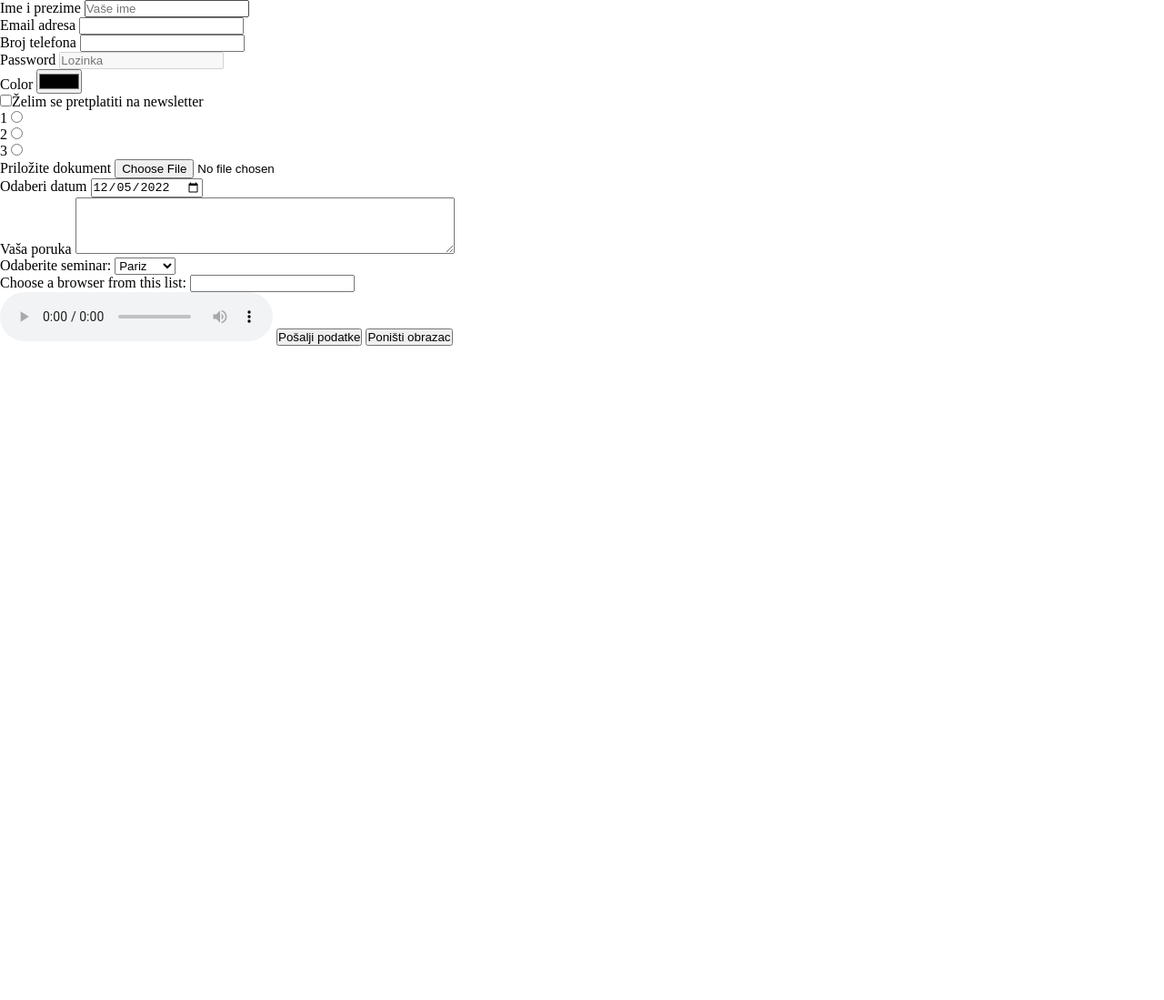
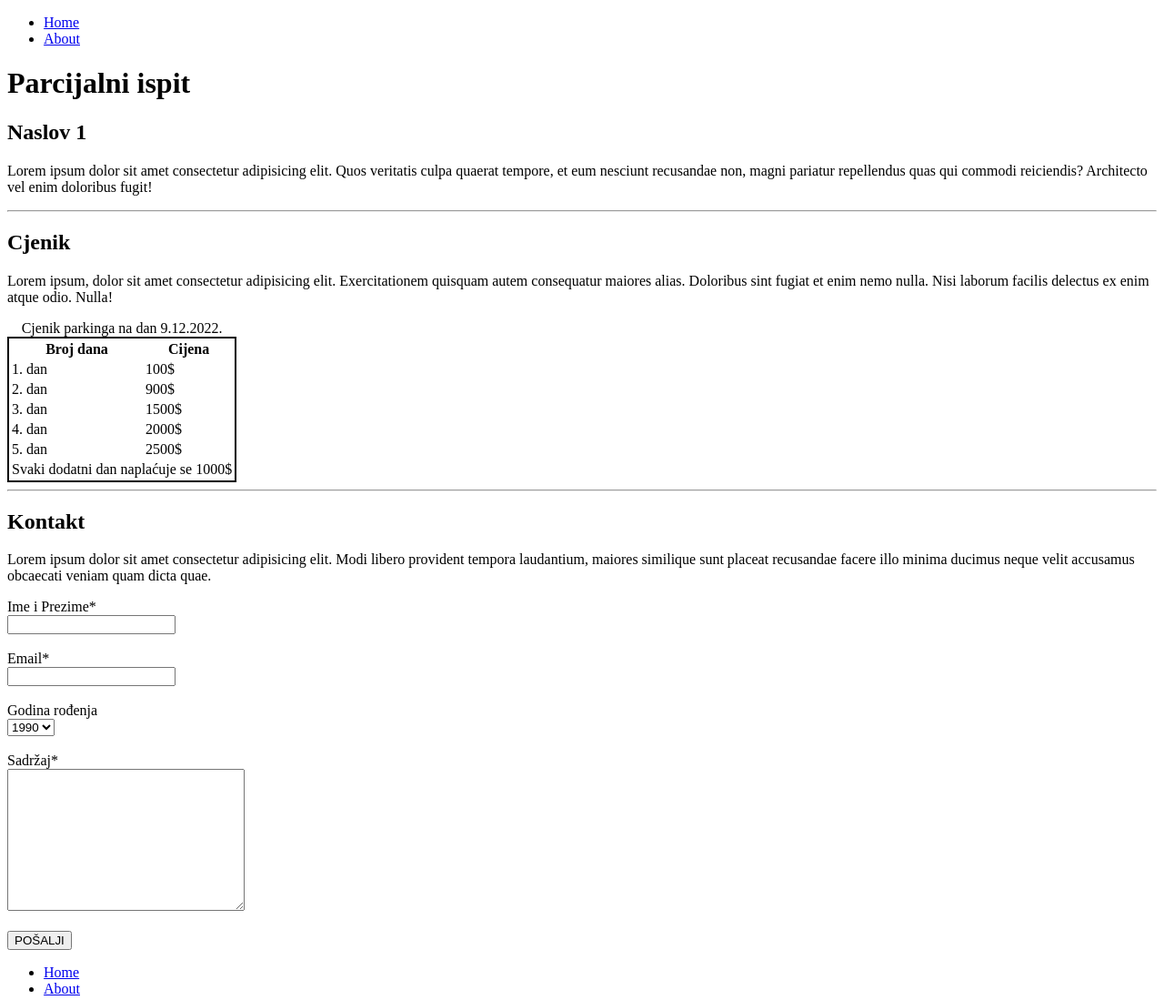
Before and after one commit to iboroja/algebra-HTML, a plain HTML site: page index.html in a window 1280 px wide. Shown: the top 1099 px of the page at 91% size. Before the commit the page ends 800 px from the top, so only its background shows below. Drawn offline with Linux system fonts and the light colour scheme.

Commit message:
vjezba za ispit

```diff
--- a/index.html
+++ b/index.html
@@ -1,168 +1,137 @@
 <!DOCTYPE html>
-<html>
+<html lang="en">
   <head>
     <meta charset="UTF-8" />
     <meta http-equiv="X-UA-Compatible" content="IE=edge" />
     <meta name="viewport" content="width=device-width, initial-scale=1.0" />
-    <title>Document</title>
-    <link rel="stylesheet" href="style.css" />
+    <meta name="description" content="test" />
+    <title>Test</title>
   </head>
   <body>
-    <header></header>
+    <header>
+      <nav>
+        <ul>
+          <li><a href="index.html">Home</a></li>
+          <li><a href="about.html">About</a></li>
+        </ul>
+      </nav>
+    </header>
     <main>
-      <form action="" method="post" class="form">
-        <div class="form__row">
-          <label for="nameAndSurname" class="form__label">Ime i prezime</label>
-          <input
-            type="text"
-            class="form_input"
-            placeholder="Vaše ime"
-            id="nameAndSurname"
-            name="nameAndSurname"
-            required
-          />
+      <h1>Parcijalni ispit</h1>
+      <section>
+        <h2>Naslov 1</h2>
+        <p>
+          Lorem ipsum dolor sit amet consectetur adipisicing elit. Quos
+          veritatis culpa quaerat tempore, et eum nesciunt recusandae non, magni
+          pariatur repellendus quas qui commodi reiciendis? Architecto vel enim
+          doloribus fugit!
+        </p>
+      </section>
+      <hr />
+      <section>
+        <h2>Cjenik</h2>
+        <p>
+          Lorem ipsum, dolor sit amet consectetur adipisicing elit.
+          Exercitationem quisquam autem consequatur maiores alias. Doloribus
+          sint fugiat et enim nemo nulla. Nisi laborum facilis delectus ex enim
+          atque odio. Nulla!
+        </p>
+        <table style="border: 2px solid black">
+          <caption>
+            Cjenik parkinga na dan 9.12.2022.
+          </caption>
+          <thead>
+            <tr>
+              <th>Broj dana</th>
+              <th>Cijena</th>
+            </tr>
+          </thead>
+
+          <tbody>
+            <tr>
+              <td>1. dan</td>
+              <td>100$</td>
+            </tr>
+            <tr>
+              <td>2. dan</td>
+              <td>900$</td>
+            </tr>
+            <tr>
+              <td>3. dan</td>
+              <td>1500$</td>
+            </tr>
+            <tr>
+              <td>4. dan</td>
+              <td>2000$</td>
+            </tr>
+            <tr>
+              <td>5. dan</td>
+              <td>2500$</td>
+            </tr>
+          </tbody>
+
+          <tfoot>
+            <tr>
+              <td colspan="2">Svaki dodatni dan naplaćuje se 1000$</td>
+            </tr>
+          </tfoot>
+        </table>
+      </section>
+
+      <hr />
+
+      <section>
+        <h2>Kontakt</h2>
+        <p>
+          Lorem ipsum dolor sit amet consectetur adipisicing elit. Modi libero
+          provident tempora laudantium, maiores similique sunt placeat
+          recusandae facere illo minima ducimus neque velit accusamus obcaecati
+          veniam quam dicta quae.
+        </p>
+        <div class="contact_form">
+          <form action="#" method="get">
+            <label for="firstName">Ime i Prezime*</label><br />
+            <input type="text" id="firstName" name="firstName" required />
+            <br /><br />
+
+            <label for="email">Email*</label><br />
+            <input type="text" id="email" name="email" required />
+            <br /><br />
+
+            <label for="year">Godina rođenja</label><br />
+            <select name="year" id="year">
+              <option value="1990">1990</option>
+              <option value="2000">2000</option>
+              <option value="2010">2010</option>
+              <option value="2020">2020</option>
+            </select>
+            <br /><br />
+
+            <label for="textArea">Sadržaj*</label><br />
+            <textarea
+              name="textArea"
+              id="textArea"
+              rows="10"
+              cols="30"
+              required
+            ></textarea>
+            <br /><br />
+
+            <button>POŠALJI</button>
+          </form>
         </div>
-        <div class="form__row">
-          <label for="email" class="form__label">Email adresa</label>
-          <input
-            type="email"
-            class="form_input"
-            id="email"
-            name="email"
-            required
-          />
-        </div>
-        <div class="form__row">
-          <label for="phone" class="form__label">Broj telefona</label>
-          <input
-            type="tel"
-            class="form_input"
-            id="phone"
-            name="phone"
-            pattern="[0-9]{3}-[0-9]{2}-[0-9]{3}"
-          />
-        </div>
-        <div class="form__row">
-          <label for="password" class="form__label">Password</label>
-          <input
-            type="password"
-            class="form_input"
-            placeholder="Lozinka"
-            id="password"
-            name="password"
-            disabled
-          />
-        </div>
-        <div class="form__row">
-          <label for="color" class="form__label">Color</label>
-          <input type="color" class="form_input" id="color" name="color" />
-        </div>
-        <div class="form__row form__row_checkbox">
-          <label for="newsletter" class="form__label">
-            <input
-              type="checkbox"
-              class="form_input"
-              placeholder="Lozinka"
-              id="newsletter"
-              name="newsletter"
-            />Želim se pretplatiti na newsletter</label
-          >
-        </div>
-        <div class="form__row form__row_radio">
-          <div class="form__option">
-            <label for="ocjena1" class="form__label form__label_inline"
-              >1</label
-            >
-            <input
-              type="radio"
-              class="form_input"
-              id="ocjena1"
-              name="ocjena"
-              value="1"
-              onclick="playAudio()"
-            />
-          </div>
-          <div class="form__option">
-            <label for="ocjena2" class="form__label form__label_inline"
-              >2</label
-            >
-            <input
-              type="radio"
-              class="form_input"
-              id="ocjena2"
-              name="ocjena"
-              value="2"
-            />
-          </div>
-          <div class="form__option">
-            <label for="ocjena3" class="form__label form__label_inline"
-              >3</label
-            >
-            <input
-              type="radio"
-              class="form_input"
-              id="ocjena3"
-              name="ocjena"
-              value="3"
-            />
-          </div>
-        </div>
-        <div class="form__row">
-          <label for="dokument" class="form__label">Priložite dokument</label>
-          <input type="file" id="dokument" />
-        </div>
-
-        <div class="form__row">
-          <label for="date" class="form__label">Odaberi datum</label>
-          <input
-            type="date"
-            class="form_input"
-            placeholder="Lozinka"
-            id="date"
-            name="date"
-            value="2022-12-05"
-          />
-        </div>
-
-        <div class="form__row">
-          <label for="textarea" class="form__label">Vaša poruka</label>
-          <textarea id="textarea" name="textarea" rows="4" cols="50">
-          </textarea>
-        </div>
-
-        <div class="form__row">
-          <label for="seminar">Odaberite seminar:</label>
-          <select id="seminar" name="seminar">
-            <option value="pariz">Pariz</option>
-            <option value="rim">Rim</option>
-            <option value="zagreb">Zagreb</option>
-            <option value="london">London</option>
-          </select>
-        </div>
-
-        <div class="form__row">
-          <label for="myBrowser">Choose a browser from this list:</label>
-          <input list="browsers" id="myBrowser" name="myBrowser" />
-          <datalist id="browsers">
-            <option value="Chrome"></option>
-            <option value="Firefox"></option>
-            <option value="Internet Explorer"></option>
-            <option value="Opera"></option>
-            <option value="Safari"></option>
-            <option value="Microsoft Edge"></option>
-          </datalist>
-        </div>
-        <audio
-          type="audio/mpeg"
-          src="zidareva ljubav.mp3"
-          controls
-          id="audio"
-        ></audio>
-        <button>Pošalji podatke</button>
-        <button type="reset">Poništi obrazac</button>
-      </form>
+      </section>
     </main>
-    <footer></footer>
+    <footer>
+      <ul>
+        <li>
+          <a href="index.html">Home</a>
+        </li>
+        <li>
+          <a href="about.html">About</a>
+        </li>
+        <p>Copyright &#174; 2022</p>
+      </ul>
+    </footer>
   </body>
-  <script src="script.js"></script>
 </html>
--- a/style.css
+++ /dev/null
@@ -1,123 +0,0 @@
-.header {
-  background: #000;
-}
-
-* {
-  margin: 0;
-  padding: 0;
-}
-
-a {
-  text-decoration: none;
-  color: initial;
-}
-
-.header__inner {
-  width: 1280px;
-  margin: 0 auto;
-  display: flex;
-  justify-content: space-between;
-  align-items: center;
-}
-
-.header__figure {
-  width: 200px;
-  height: 80px;
-}
-
-.header__image {
-  width: 100%;
-  height: 100%;
-  object-fit: contain;
-}
-
-.header__nav {
-  display: flex;
-  color: #ffffff;
-  font-weight: 600;
-  text-transform: uppercase;
-}
-
-.header__link {
-  margin-right: 48px;
-  color: #ffffff;
-}
-
-.header__link:last-child {
-  margin-right: 0px;
-}
-
-.hero {
-  position: relative;
-  width: 100%;
-  height: calc(100vh - 80px);
-}
-
-.hero__image {
-  width: 100%;
-  height: 100%;
-  object-fit: cover;
-}
-
-.hero__overlay {
-  position: absolute;
-  background-color: rgba(0, 0, 0, 0.487);
-  width: 100%;
-  height: 100%;
-  top: 0;
-  left: 0;
-}
-
-.hero__content {
-  position: absolute;
-  top: 50%;
-  left: calc((100% - 1280px) / 2);
-  transform: translateY(-50%);
-  color: #ffffff;
-}
-
-.hero__title {
-  font-size: 64px;
-  margin-bottom: 48px;
-}
-
-.hero__subheading {
-  font-size: 24px;
-  width: 884px;
-}
-
-.section {
-  color: #000;
-}
-
-.section.section_dark {
-  background: rgb(43, 30, 30);
-  color: #ffffff;
-}
-
-.section__inner {
-  width: 1280px;
-  margin: 0 auto;
-  padding: 120px 0;
-}
-
-.section__title {
-  font-size: 56px;
-  text-align: center;
-  margin-bottom: 32px;
-}
-
-.section__description {
-  text-align: center;
-  max-width: 860px;
-  margin: auto;
-  line-height: 150%;
-  font-size: 22px;
-}
-.section.section_dark .section__title {
-  color: #ffffff;
-}
-
-.section.section_dark .section__description {
-  color: #ffffff;
-}
```
Also changed, not shown: about.html (added, +74 -0 lines), images/hero.png (deleted), img/igor.jpeg (added), 3 other files.
